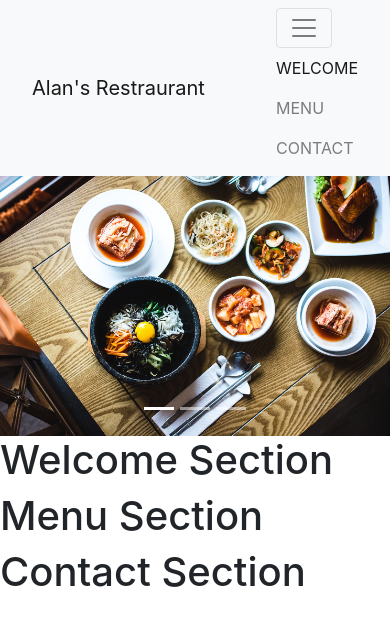
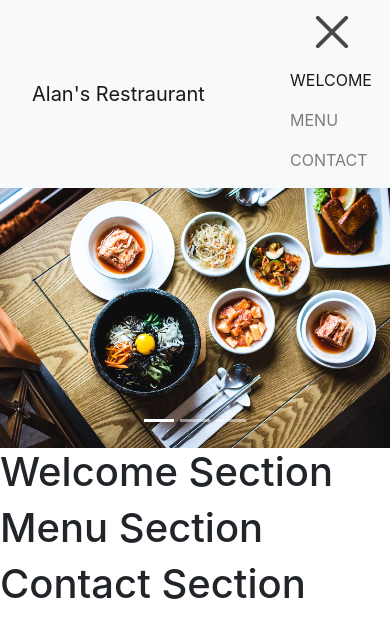
Before and after one commit to AlanSwenson/portfolio, a Flask app: page /restaurant/ in a window 390 px wide, after a click that opens the changed part. Shown: the top 638 px of the page. Run offline with Flask 2, Linux system fonts and the light colour scheme; parts of the project's set-up code (start-up, migrations or seed data) failed here and were passed over; some libraries are stand-ins or nearby versions.

Commit message:
add smooth scroll, hamburger menu and scroll top

```diff
--- /dev/null
+++ b/portfolio/static/css/hamburger.css
@@ -0,0 +1,87 @@
+/* hamburger menu */
+/* Icon 3 */
+
+:root{
+    --menu-color: black;
+}
+
+@media (min-width: 768px) {
+
+    #hamburger-icon {
+        display: none;
+    }
+}
+
+#hamburger-icon {
+    width: 44px;
+    height: 32px;
+    position: relative;
+    margin: 10px 20px;
+    -webkit-transform: rotate(0deg);
+    -moz-transform: rotate(0deg);
+    -o-transform: rotate(0deg);
+    transform: rotate(0deg);
+    -webkit-transition: .5s ease-in-out;
+    -moz-transition: .5s ease-in-out;
+    -o-transition: .5s ease-in-out;
+    transition: .5s ease-in-out;
+    cursor: pointer;
+    opacity: 0.7;
+}
+
+ #hamburger-icon span {
+    display: block;
+    position: absolute;
+    height: 4px;
+    width: 100%;
+    background: var(--menu-color);
+    border-radius: 9px;
+    opacity: 1;
+    left: 0;
+    -webkit-transform: rotate(0deg);
+    -moz-transform: rotate(0deg);
+    -o-transform: rotate(0deg);
+    transform: rotate(0deg);
+    -webkit-transition: .25s ease-in-out;
+    -moz-transition: .25s ease-in-out;
+    -o-transition: .25s ease-in-out;
+    transition: .25s ease-in-out;
+}
+
+#hamburger-icon span:nth-child(1) {
+    top: 0px;
+}
+
+#hamburger-icon span:nth-child(2),#hamburger-icon span:nth-child(3) {
+    top: 12px;
+}
+
+#hamburger-icon span:nth-child(4) {
+    top: 24px;
+}
+
+#hamburger-icon.open span:nth-child(1) {
+    top: 12px;
+    width: 0%;
+    left: 50%;
+}
+
+#hamburger-icon.open span:nth-child(2) {
+    -webkit-transform: rotate(45deg);
+    -moz-transform: rotate(45deg);
+    -o-transform: rotate(45deg);
+    transform: rotate(45deg);
+}
+
+#hamburger-icon.open span:nth-child(3) {
+    -webkit-transform: rotate(-45deg);
+    -moz-transform: rotate(-45deg);
+    -o-transform: rotate(-45deg);
+    transform: rotate(-45deg);
+}
+
+#hamburger-icon.open span:nth-child(4) {
+    top: 18px;
+    width: 0%;
+    left: 50%;
+}
--- a/portfolio/static/css/restaurant-custom.css
+++ b/portfolio/static/css/restaurant-custom.css
@@ -4,7 +4,18 @@
         padding-left:30px;
         padding-right:30px;
     }
+
 }
+
+@media (min-width: 576px){
+    .content-div{
+        max-width: 700px;
+        box-shadow: 0 9px 0px 0px white, 0 -9px 0px 0px white, 12px 0 15px -4px rgba(31, 73, 125, 0.8), -12px 0 15px -4px rgba(31, 73, 125, 0.8);
+    }
+}
+
+
+
 .carousel-inner{
     width:100%;
     max-height: 500px !important;
--- /dev/null
+++ b/portfolio/static/js/hamburger.js
@@ -0,0 +1,5 @@
+$(document).ready(function () {
+    $('#hamburger-icon').click(function () {
+        $(this).toggleClass('open');
+    });
+});
--- /dev/null
+++ b/portfolio/static/js/scroll_top.js
@@ -0,0 +1,13 @@
+// ===== Scroll to Top ====
+$(window).scroll(function () {
+    if ($(this).scrollTop() >= 50) {        // If page is scrolled more than 50px
+        $('#return-to-top').fadeIn(200);    // Fade in the arrow
+    } else {
+        $('#return-to-top').fadeOut(200);   // Else fade out the arrow
+    }
+});
+$('#return-to-top').click(function () {      // When arrow is clicked
+    $('body,html').animate({
+        scrollTop: 0                       // Scroll to top of body
+    }, 500);
+});
--- /dev/null
+++ b/portfolio/static/js/smooth_scroll.js
@@ -0,0 +1,21 @@
+// Smooth scrolling to links in the page
+
+var headerHeight = 68;
+
+$('.nav-link, #book-button, #top-logo').click(function () {
+    var sectionTo = $(this).attr('href');
+    if (sectionTo != '#') {
+        $('html, body').animate({
+            scrollTop: $(sectionTo).offset().top - headerHeight
+        }, 800);
+    }
+    else {
+        // Special Case for a single '#' as the href
+        // Scroll to top of body
+        $('body,html').animate({
+            scrollTop: 0
+        }, 500);
+    }
+
+    return false;
+});
--- /dev/null
+++ b/portfolio/templates/restaurant_hamburger.html
@@ -0,0 +1,7 @@
+<div id="hamburger-icon" data-toggle="collapse" data-target="#navbarNavAltMarkup" aria-controls="navbarNavAltMarkup"
+    aria-expanded="false" aria-label="Toggle navigation">
+    <span></span>
+    <span></span>
+    <span></span>
+    <span></span>
+</div>
--- a/portfolio/templates/restaurant_layout.html
+++ b/portfolio/templates/restaurant_layout.html
@@ -13,6 +13,11 @@
 
     <!-- Custom CSS -->
     <link href="{{ url_for('static', filename='css/restaurant-custom.css') }}" rel="stylesheet">
+    <link href="{{ url_for('static', filename='css/hamburger.css') }}" rel="stylesheet">
+    <link href="{{ url_for('static', filename='css/scroll-top.css') }}" rel="stylesheet">
+
+    <!-- Font Awesome -->
+    <script src="https://kit.fontawesome.com/4c3d8eeae0.js" crossorigin="anonymous"></script>
 
     <title>{{ title }}</title>
 </head>
@@ -21,6 +26,7 @@
     {% include "restaurant_nav.html" %}
     {% include "restaurant_carousel.html" %}
     {% block content %}{% endblock %}
+    {% include "return_top.html" %}
 
     <!-- Optional JavaScript -->
     <!-- jQuery first, then Popper.js, then Bootstrap JS -->
@@ -32,7 +38,9 @@
     <script src="https://stackpath.bootstrapcdn.com/bootstrap/4.4.1/js/bootstrap.min.js"
         integrity="sha384-wfSDF2E50Y2D1uUdj0O3uMBJnjuUD4Ih7YwaYd1iqfktj0Uod8GCExl3Og8ifwB6"
         crossorigin="anonymous"></script>
-    <script src="{{ url_for('static', filename='js/restaurant.js') }}"></script>
+    <script async src="{{ url_for('static', filename='js/hamburger.js') }}"></script>
+    <script async src="{{ url_for('static', filename='js/smooth_scroll.js') }}"></script>
+    <script async src="{{ url_for('static', filename='js/scroll_top.js') }}"></script>
 
 
 
--- a/portfolio/templates/restaurant_nav.html
+++ b/portfolio/templates/restaurant_nav.html
@@ -3,16 +3,13 @@
     <a class="navbar-brand ml-3" href="#">Alan's Restraurant</a>
     <div class="nav-links-container ml-auto">
         <!-- hamburger menu -->
-        <button class="navbar-toggler" type="button" data-toggle="collapse" data-target="#navbarNavAltMarkup"
-            aria-controls="navbarNavAltMarkup" aria-expanded="false" aria-label="Toggle navigation">
-            <span class="navbar-toggler-icon"></span>
-        </button>
+        {% include 'restaurant_hamburger.html' %}
 
         <div class="collapse navbar-collapse" id="navbarNavAltMarkup">
-            <div class="navbar-nav mr-3">
+            <div class="navbar-nav mr-md-3">
                 <a class="nav-item nav-link active" href="#welcome">WELCOME <span class="sr-only">(current)</span></a>
-                <a class="nav-item nav-link" href="#">MENU</a>
-                <a class="nav-item nav-link" href="#">CONTACT</a>
+                <a class="nav-item nav-link" href="#menu">MENU</a>
+                <a class="nav-item nav-link" href="#contact">CONTACT</a>
             </div>
         </div>
     </div>
--- /dev/null
+++ b/portfolio/templates/return_top.html
@@ -0,0 +1,4 @@
+<!-- Return to Top -->
+<a href="javascript:" id="return-to-top">
+    <i class="fas fa-chevron-up"></i>
+</a>
```
Also changed, not shown: portfolio/static/css/scroll-top.css (added, +41 -0 lines).
